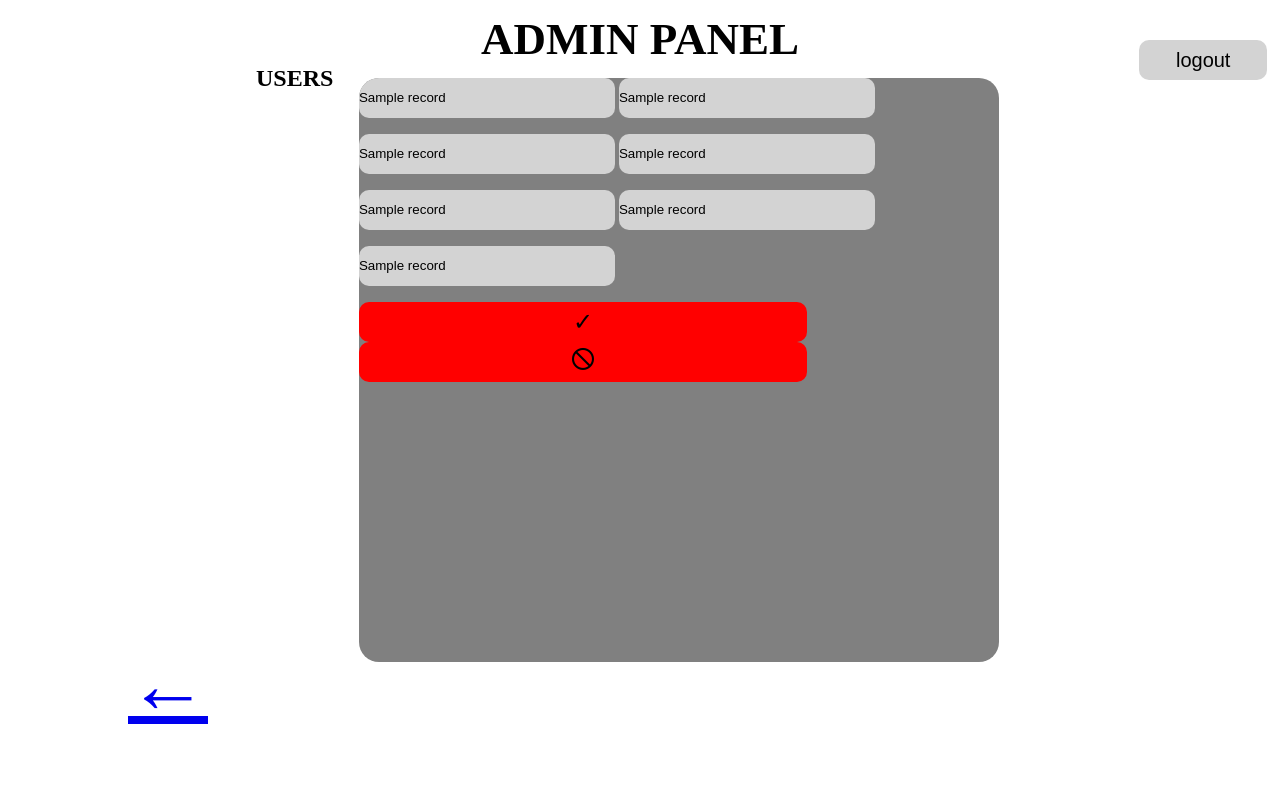
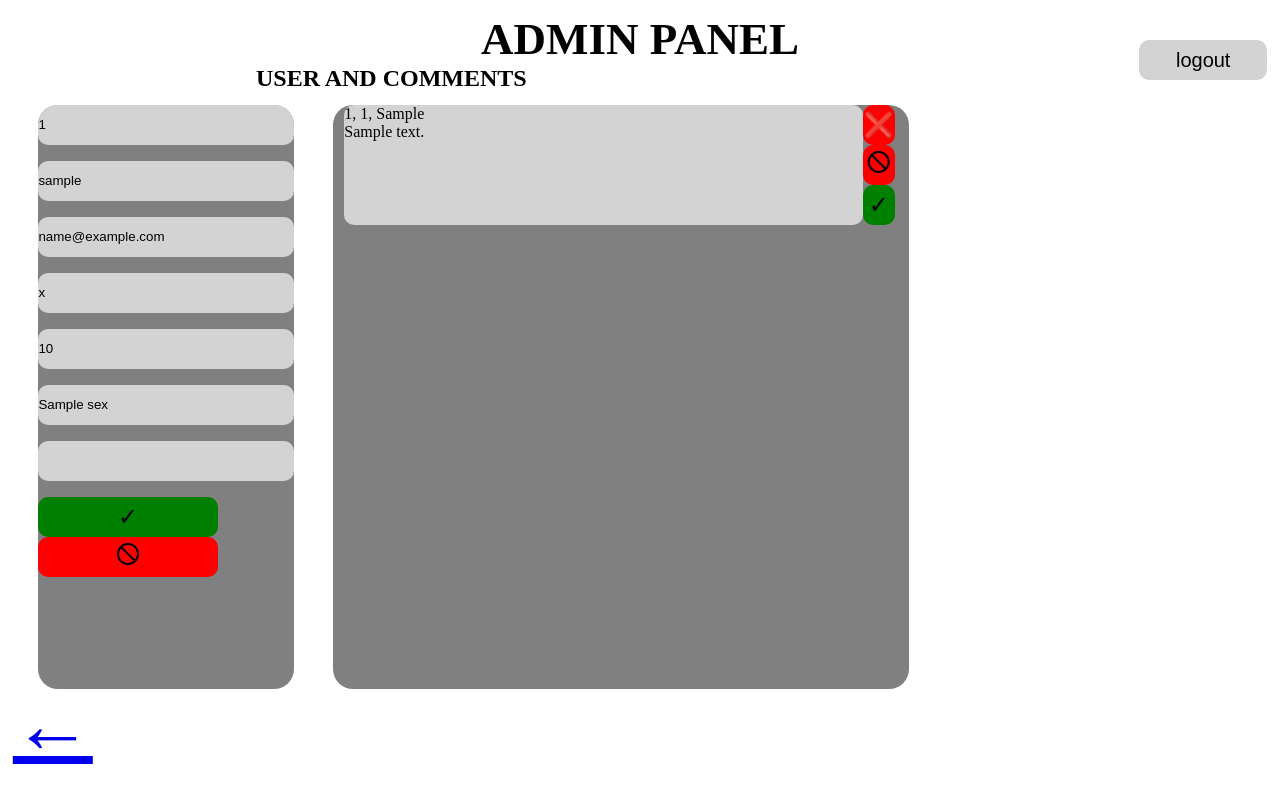
Before and after one commit to MM-oss-pixel/Projekt-zespo-owy, a Flask app: template templates/admin_check_user.html in a window 1280 px wide. Run offline with Flask 2, Linux system fonts and the light colour scheme; the template is opened without the code that fills it: most values are stand-ins (such as "Sample title", 1, 10 or a date in 2020).

Commit message:
upgraded admin panel awaiting for DB

```diff
--- a/main.py
+++ b/main.py
@@ -2,6 +2,7 @@ from lib2to3.pgen2 import token
 import os
 from flask import Flask, render_template, request, redirect, url_for, flash, request
 from flask_sqlalchemy import SQLAlchemy
+from sqlalchemy import  desc
 from flask_login import UserMixin, LoginManager, login_user, current_user, logout_user, login_required
 from werkzeug.security import generate_password_hash, check_password_hash
 from datetime import datetime
@@ -43,13 +44,140 @@ class User(UserMixin, db.Model):
         self.sex= sex
         self.is_admin=is_admin
 
-
-
 # ---------------------------------------------                     admin_panel
 
-@app.route("/admin_index")
-def admin_index():
-    return render_template("admin_index.html")
+# @app.route("/admin_index")
+# # @login_required
+# def admin_index():
+#     first_100_users=User.query.limit(100).all()
+#     x=[]
+#     for i in first_100_users:
+#         x.append(i)
+#     records=[]
+#     records.append(x)
+#
+#     reported_comments=Comments.query.filter(Comments.how_many_reports>0).order_by(desc(Comments.how_many_reports)).limit(100).all()
+#     x=[]
+#     for i in reported_comments:
+#         x.append(i)
+#     records.append(x)
+#     return render_template("admin_index.html",records=records)
+#
+#
+# @app.route("/admin_search_user",methods = ['GET','POST'])
+# # @login_required
+# def admin_search_user():
+#     if (request.method == 'POST'):
+#         nickname=request.form.get('nickname')
+#         us=User.query.filter(User.nickname==nickname).first()
+#         if (len(nickname) == 0 or us==None):
+#             flash("podany user nie istnieje!")
+#             return redirect("/admin_index")
+#         records=[]
+#         x=[]
+#         x.append(us)
+#         records.append(x)
+#
+#         comments_of_user=Comments.query.filter(Comments.user_id==us.id).order_by(desc(Comments.how_many_reports)).limit(100).all()
+#         x=[]
+#         for i in comments_of_user:
+#             x.append(i)
+#         records.append(x)
+#     return render_template("admin_check_user.html",records=records)
+#
+# @app.route("/admin_comment_delete",methods = ['GET','POST'])
+# # @login_required
+# def admin_comment_delete():
+#     if (request.method == 'POST'):
+#         mes_id=request.form.get('id')
+#         com=Comments.query.filter(Comments.id==mes_id).first()
+#
+#         db.session.delete(com)
+#         db.session.commit()
+#         return redirect("admin_index")
+#
+# @app.route("/admin_comment_save",methods = ['GET','POST'])
+# # @login_required
+# def admin_comment_save():
+#     if (request.method == 'POST'):
+#         mes_id=request.form.get('id')
+#         com=Comments.query.filter(Comments.id==mes_id).first()
+#         com.how_many_reports=0
+#         db.session.commit()
+#         return redirect("admin_index")
+#
+# @app.route("/admin_comment_save2",methods = ['GET','POST'])
+# # @login_required
+# def admin_comment_save2():
+#     if (request.method == 'POST'):
+#         mes_id=request.form.get('id')
+#         com=Comments.query.filter(Comments.id==mes_id).first()
+#         com.how_many_reports=0
+#         db.session.commit()
+#
+#         userid = com.user_id
+#         us = User.query.filter(User.id == userid).first()
+#         records = []
+#         x = []
+#         x.append(us)
+#         records.append(x)
+#
+#         comments_of_user = Comments.query.filter(Comments.user_id == us.id).order_by(
+#             desc(Comments.how_many_reports)).limit(100).all()
+#         x = []
+#         for i in comments_of_user:
+#             x.append(i)
+#         records.append(x)
+#     return render_template("admin_check_user.html", records=records)
+#
+# @app.route("/admin_comment_delete2",methods = ['GET','POST'])
+# # @login_required
+# def admin_comment_delete2():
+#     if (request.method == 'POST'):
+#         mes_id=request.form.get('id')
+#         com=Comments.query.filter(Comments.id==mes_id).first()
+#
+#         db.session.delete(com)
+#         db.session.commit()
+#
+#         userid=com.user_id
+#         us = User.query.filter(User.id == userid).first()
+#         records = []
+#         x = []
+#         x.append(us)
+#         records.append(x)
+#
+#         comments_of_user = Comments.query.filter(Comments.user_id == us.id).order_by(
+#             desc(Comments.how_many_reports)).limit(100).all()
+#         x = []
+#         for i in comments_of_user:
+#             x.append(i)
+#         records.append(x)
+#     return render_template("admin_check_user.html", records=records)
+#
+# @app.route("/admin_user_edit_proceed",methods = ['GET','POST'])
+# # @login_required
+# def admin_user_edit_proceed():
+#     if (request.method == 'POST'):
+#         id=request.form.get('id')
+#         nickname=request.form.get('nickname')
+#         email = request.form.get('email')
+#         password=request.form.get("password")
+#         age = request.form.get('age')
+#         sex = request.form.get('sex')
+#         is_admin = request.form.get('is_admin')
+#         print(id,nickname,email,password,age,sex,is_admin)
+#
+#         us=User.query.filter(User.id==id).first()
+#         us.id=id
+#         us.nickname=nickname
+#         us.email=email
+#         us.password=password
+#         us.age=age
+#         us.sex=sex
+#         us.is_admin=is_admin
+#         db.session.commit()
+#         return redirect("admin_index")
 
 # ---------------------------------------------                     end_of_admin_panel
 
@@ -62,7 +190,7 @@ if __name__ == "__main__":
     app.config['SQLALCHEMY_DATABASE_URI'] = 'sqlite:///db.sqlite'
     app.config['SECRET_KEY'] = 'XDDDDD'
     db.init_app(app)
-    login_manager.login_view = 'login'
+    login_manager.login_view = '/'
     login_manager.init_app(app)
     db.create_all(app=app)
     app.run(host='0.0.0.0', debug=True)
--- a/templates/admin_check_user.html
+++ b/templates/admin_check_user.html
@@ -7,38 +7,77 @@
 <body>
     <h1>ADMIN PANEL</h1>
     <div>
-        <h2 class="lh2">USERS</h2>
+        <h2 class="lh2">USER AND COMMENTS</h2>
     </div>
 
     <div class="frame1">
+        {% for record in records[0] %}
         <form action="/admin_user_edit_proceed" method="post">
-            <input type="text" value="{{record[0]}}" name="id">
-            <input type="text" value="{{record[1]}}" name="nickname">
-            <input type="text" value="{{record[2]}}" name="email">
-            <input type="text" value="{{record[3]}}" name="password">
-            <input type="text" value="{{record[4]}}" name="age">
-            <input type="text" value="{{record[5]}}" name="sex">
-            <input type="text" value="{{record[6]}}" name="is_admin">
+            <input type="text" value="{{record.id}}" name="id">
+            <input type="text" value="{{record.nickname}}" name="nickname">
+            <input type="text" value="{{record.email}}" name="email">
+            <input type="text" value="{{record.password}}" name="password">
+            <input type="text" value="{{record.age}}" name="age">
+            <input type="text" value="{{record.sex}}" name="sex">
+            <input type="text" value="{{record.is_admin}}" name="is_admin">
             <input class="save" type="submit" value="&#10003;">
         </form>
 
         <form action="/admin_user_edit_ban" method="post">
-            <input type="hidden" value="{{record[0]}}" name="id">
-            <input type="hidden" value="{{record[1]}}" name="nickname">
-            <input type="hidden" value="{{record[2]}}" name="email">
-            <input type="hidden" value="{{record[3]}}" name="password">
-            <input type="hidden" value="{{record[4]}}" name="age">
-            <input type="hidden" value="{{record[5]}}" name="sex">
-            <input type="hidden" value="{{record[6]}}" name="is_admin">
+            <input type="hidden" value="{{record.id}}" name="id">
+            <input type="hidden" value="{{record.nickname}}" name="nickname">
+            <input type="hidden" value="{{record.email}}" name="email">
+            <input type="hidden" value="{{record.password}}" name="password">
+            <input type="hidden" value="{{record.age}}" name="age">
+            <input type="hidden" value="{{record.sex}}" name="sex">
+            <input type="hidden" value="{{record.is_admin}}" name="is_admin">
             <input class="ban" type="submit" value="&#128711;">
         </form>
-    {% for record in records[0] %}
+
       </div>
 
 
     {% endfor %}
 
-    <a href="admin_index.html">&#8592;</a>
+     <div class="frame2">
+{% for record in records[1] %}
+        <div class="separate2">
+      <div class="ramka5form">
+
+      <p>{{record.id}}, {{record.user_id}}, {{record.how_many_reports}}</p>
+          <span></span><p>{{record.content}}</p>
+
+      </div>
+      <div class="options2">
+                <form action="/admin_comment_delete2" method="post">
+                    <input type="hidden" value="{{record.id}}" name="id">
+                    <input type="hidden" value="{{record.user_id}}" name="user_id">
+                    <input type="hidden" value="{{record.content}}" name="content">
+                    <input type="hidden" value="{{record.how_many_reports}}" name="how_many_reports">
+                    <input class="delete" type="submit" value="&#10060;">
+                </form>
+
+              <form action="/admin_comment_delete_and_ban2" method="post">
+                    <input type="hidden" value="{{record.id}}" name="id">
+                    <input type="hidden" value="{{record.user_id}}" name="user_id">
+                    <input type="hidden" value="{{record.content}}" name="content">
+                    <input type="hidden" value="{{record.how_many_reports}}" name="how_many_reports">
+                    <input class="ban" type="submit" value="&#128711;">
+                </form>
+
+              <form action="/admin_comment_save2" method="post">
+                    <input type="hidden" value="{{record.id}}" name="id">
+                    <input type="hidden" value="{{record.user_id}}" name="user_id">
+                    <input type="hidden" value="{{record.content}}" name="content">
+                    <input type="hidden" value="{{record.how_many_reports}}" name="how_many_reports">
+                    <input class="save" type="submit" value="&#10003;">
+                </form>
+          </div>
+        </div>
+    {% endfor %}
+    </div>
+
+    <a href="/admin_index">&#8592;</a>
 
     <form action="/admin_logout" method="post">
         <input class="logout" type="submit" value="logout">
@@ -70,17 +109,17 @@
         {
             font-size: 500%;
             position: absolute;
-            top: 80%;
-            left: 10%;
+            top: 85%;
+            left: 1%;
         }
         .frame1,.frame2
         {
             display: inline-block;
-            width: 50%;
+            width: 20%;
             height: 73%;
             float: left;
             margin-top: 1%;
-            margin-left: 2%;
+            margin-left: 3%;
             background: gray;
             border-radius: 20px;
             overflow-y: auto;
@@ -99,12 +138,7 @@
         }
         .lh2
         {
-            float: left;
             margin-left: 20%;
-        }
-        .rh2
-        {
-            margin-left: 68%;
         }
         .ramka4form,.ramka5form
         {
@@ -135,6 +169,31 @@
             margin: 0;
             float: left;
         }
+        .save
+        {
+            background: green;
+        }
+        .options2
+        {
+/*            background: black;*/
+            float: right;
+            height: 20%;
+            width: 8%;
+        }
+        .ramka5form
+        {
+            height: 15vh;
+            width: 90%;
+            overflow-y: auto;
+            word-wrap: break-word;
+            background: lightgray;
+        }
+        .flashes
+        {
+            color: red;
+            font-size: 150%;
+
+        }
 
     </style>
 </body>
```
Also changed, not shown: templates/admin_index.html (+46 -24 lines), db.sqlite.
